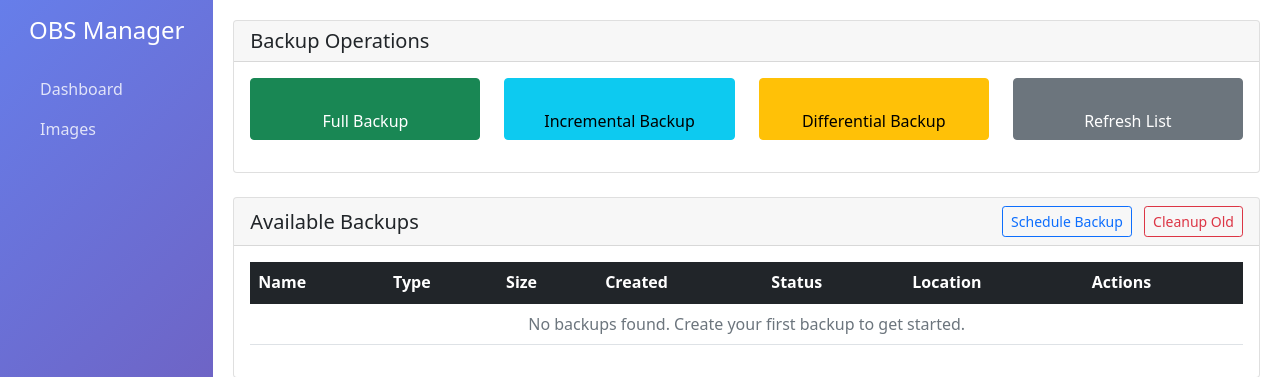
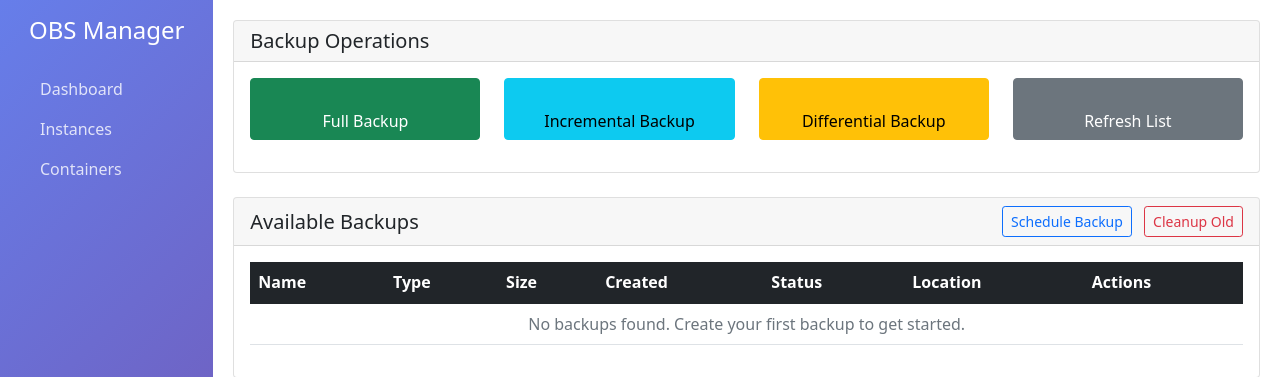
Before and after one commit to Shnezzin/obs-docker, a Flask app: page /backups in a window 1280 px wide. Shown: the top 377 px of the page. Run offline with Flask 3, Linux system fonts and the light colour scheme; parts of the project's set-up code (start-up, migrations or seed data) failed here and were passed over.

Commit message:
Loding error base html

```diff
--- a/web/templates/base.html
+++ b/web/templates/base.html
@@ -35,15 +35,21 @@
                     <h4 class="text-center mb-4">OBS Manager</h4>
                     <ul class="nav flex-column">
                         <li class="nav-item">
-                            <a class="nav-link {% if request.endpoint == 'index' %}active{% endif %}"
-                               href="{{ url_for('index') }}">
+                            <a class="nav-link {% if request.endpoint == 'dashboard' %}active{% endif %}"
+                               href="{{ url_for('dashboard') }}">
                                 <i class="fas fa-tachometer-alt me-2"></i>Dashboard
                             </a>
                         </li>
                         <li class="nav-item">
-                            <a class="nav-link {% if request.endpoint == 'images' %}active{% endif %}"
-                               href="{{ url_for('images') }}">
-                                <i class="fas fa-images me-2"></i>Images
+                            <a class="nav-link {% if request.endpoint == 'instances' %}active{% endif %}"
+                               href="{{ url_for('instances') }}">
+                                <i class="fas fa-cube me-2"></i>Instances
+                            </a>
+                        </li>
+                        <li class="nav-item">
+                            <a class="nav-link {% if request.endpoint == 'containers' %}active{% endif %}"
+                               href="{{ url_for('containers') }}">
+                                <i class="fas fa-box me-2"></i>Containers
                             </a>
                         </li>
                     </ul>
```
